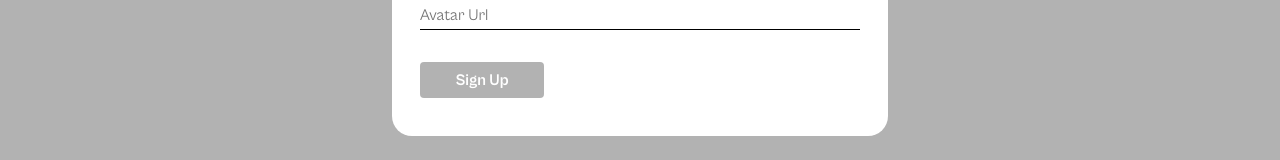
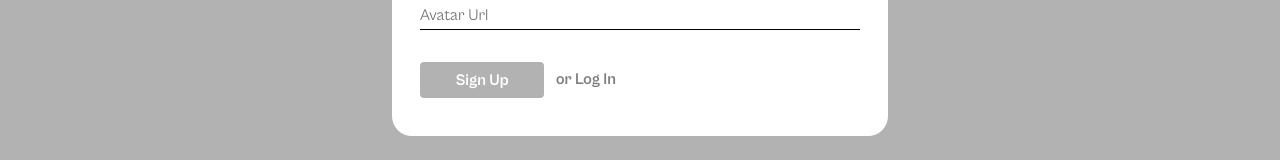
Before and after one commit to Alvarez-J1/se_project_react, a React (Vite) app: page / in a window 1280 px wide. Both pictures are taken after a click on the button "Sign Up". Shown: the part 492-652 px from the top of the page. Built offline with nearby package versions, Linux system fonts and the light colour scheme; no server answers.

Commit message:
fourth try

```diff
--- a/src/components/App/App.jsx
+++ b/src/components/App/App.jsx
@@ -1,6 +1,10 @@
+// React imports
 import { useEffect, useState } from "react";
 import { useNavigate, Routes, Route } from "react-router-dom";
+
+// Components
 import "./App.css";
+import AddItemModal from "../AddItemModal/AddItemModal";
 import ProtectedRoute from "../ProtectedRoute/ProtectedRoute";
 import Header from "../Header/Header";
 import Main from "../Main/Main";
@@ -10,18 +14,21 @@ import ItemModal from "../ItemModal/ItemModal";
 import RegisterModal from "../RegisterModal/RegisterModal";
 import LoginModal from "../LoginModal/LoginModal";
 import EditProfileModal from "../EditProfileModal/EditProfileModal";
+
+// Utils
 import { getWeather, filterWeatherData } from "../../utils/weatherApi";
 import {
   apiKey,
   coordinates,
   defaultClothingItems,
 } from "../../utils/constants";
-import CurrentTemperatureUnitContext from "../../contexts/CurrentTemperatureUnitContext";
-import CurrentUserContext from "../../contexts/CurrentUserContext";
-import AddItemModal from "../AddItemModal/AddItemModal";
 import { getItems, deleteItem } from "../../utils/api";
 import * as auth from "../../utils/auth";
 import * as api from "../../utils/api";
+
+// Contexts
+import CurrentTemperatureUnitContext from "../../contexts/CurrentTemperatureUnitContext";
+import CurrentUserContext from "../../contexts/CurrentUserContext";
 
 function App() {
   const [weatherData, setWeatherData] = useState({
@@ -56,7 +63,7 @@ function App() {
           setToken(data.token);
           setCurrentUser(user);
           setIsLoggedIn(true);
-          closeRegisterModal();
+          closeActiveModal();
           navigate("/");
           return data;
         });
@@ -83,7 +90,7 @@ function App() {
               setToken(data.token);
               setCurrentUser(user);
               setIsLoggedIn(true);
-              closeLoginModal();
+              closeActiveModal();
               navigate("/");
               return data;
             })
@@ -115,7 +122,7 @@ function App() {
       .editProfile({ name, avatar }, token)
       .then((updatedUser) => {
         setCurrentUser(updatedUser);
-        closeEditProfileModal();
+        closeActiveModal();
       })
       .catch((err) => {
         console.error("Update failed", err);
@@ -173,19 +180,7 @@ function App() {
     setActiveModal("edit-profile");
   };
 
-  const closeRegisterModal = () => {
-    setActiveModal("");
-  };
-
   const closeActiveModal = () => {
-    setActiveModal("");
-  };
-
-  const closeLoginModal = () => {
-    setActiveModal("");
-  };
-
-  const closeEditProfileModal = () => {
     setActiveModal("");
   };
 
@@ -223,7 +218,9 @@ function App() {
         console.log("API Data:", data);
         setClothingItems(data);
       })
-      .catch(console.error);
+      .catch((err) => {
+        console.error("Failed to fetch weather data", err);
+      });
   }, []);
 
   useEffect(() => {
@@ -318,19 +315,20 @@ function App() {
           />
           <RegisterModal
             isOpen={activeModal === "register"}
-            onClose={closeRegisterModal}
+            onClose={closeActiveModal}
             onRegister={handleRegistration}
+            onOpenLogin={openLoginModal}
           />
           <LoginModal
             isOpen={activeModal === "login"}
-            onClose={closeLoginModal}
+            onClose={closeActiveModal}
             onLogin={handleLogin}
+            onOpenRegister={openRegisterModal}
           />
           <EditProfileModal
             isOpen={activeModal === "edit-profile"}
-            onClose={closeEditProfileModal}
+            onClose={closeActiveModal}
             onEditProfile={handleEditProfile}
-            currentUser={currentUser}
           />
         </div>
       </CurrentTemperatureUnitContext.Provider>
--- a/src/components/ClothesSection/ClothesSection.jsx
+++ b/src/components/ClothesSection/ClothesSection.jsx
@@ -10,8 +10,8 @@ function ClothesSection({
   onCardLike,
 }) {
   const currentUser = useContext(CurrentUserContext);
-  const userId = currentUser?.userId || "";
-  const userItems = clothingItems.filter((item) => item.owner === userId);
+  const _id = currentUser?._id || "";
+  const userItems = clothingItems.filter((item) => item.owner === _id);
 
   return (
     <div className="clothes-section">
--- a/src/components/LoginModal/LoginModal.css
+++ b/src/components/LoginModal/LoginModal.css
@@ -5,6 +5,8 @@
 .modal__submit.modal__submit--si {
   margin-top: 32px;
   background-color: #000000;
+  width: 73px;
+  height: 36px;
 }
 
 .modal__submit.modal__submit--si:disabled {
@@ -24,6 +26,21 @@
   color: black;
   font-weight: 600;
 }
+
 .input-error {
   border-bottom: 2px solid #ff3b00;
 }
+
+.loginModal__switch {
+  border: 0;
+  background-color: white;
+  padding: 0;
+  position: absolute;
+  bottom: 91px;
+  right: 310px;
+  color: #00000080;
+  cursor: pointer;
+  font-family: Cabinet Grotesk;
+  font-weight: 700;
+  font-size: 16px;
+}
--- a/src/components/LoginModal/LoginModal.jsx
+++ b/src/components/LoginModal/LoginModal.jsx
@@ -3,7 +3,12 @@ import ModalWithForm from "../ModalWithForm/ModalWithForm";
 import { useForm } from "../../hooks/useForm";
 import { useEffect, useState } from "react";
 
-export default function LoginModal({ onClose, isOpen, onLogin }) {
+export default function LoginModal({
+  onClose,
+  isOpen,
+  onLogin,
+  onOpenRegister,
+}) {
   const { values, handleChange, setValues } = useForm({
     email: "",
     password: "",
@@ -97,6 +102,13 @@ export default function LoginModal({ onClose, isOpen, onLogin }) {
       />
 
       {loginError && <span className="modal__error">{loginError}</span>}
+      <button
+        type="button"
+        className="loginModal__switch"
+        onClick={onOpenRegister}
+      >
+        or Sign Up
+      </button>
     </ModalWithForm>
   );
 }
--- a/src/components/RegisterModal/RegisterModal.css
+++ b/src/components/RegisterModal/RegisterModal.css
@@ -10,3 +10,17 @@
 .modal__submit.modal__submit--signup:disabled {
   background-color: #0000004d;
 }
+
+.registerModal__switch {
+  border: 0;
+  background-color: white;
+  padding: 0;
+  position: absolute;
+  bottom: 48px;
+  right: 272px;
+  color: #00000080;
+  cursor: pointer;
+  font-family: Cabinet Grotesk;
+  font-weight: 700;
+  font-size: 16px;
+}
--- a/src/components/RegisterModal/RegisterModal.jsx
+++ b/src/components/RegisterModal/RegisterModal.jsx
@@ -3,7 +3,12 @@ import ModalWithForm from "../ModalWithForm/ModalWithForm";
 import { useForm } from "../../hooks/useForm";
 import { useEffect } from "react";
 
-export default function RegisterModal({ onClose, isOpen, onRegister }) {
+export default function RegisterModal({
+  onClose,
+  isOpen,
+  onRegister,
+  onOpenLogin,
+}) {
   const { values, handleChange, setValues } = useForm({
     email: "",
     password: "",
@@ -95,6 +100,13 @@ export default function RegisterModal({ onClose, isOpen, onRegister }) {
           value={values.avatar}
         />
       </label>
+      <button
+        type="button"
+        onClick={onOpenLogin}
+        className="registerModal__switch"
+      >
+        or Log In
+      </button>
     </ModalWithForm>
   );
 }
--- a/src/utils/api.js
+++ b/src/utils/api.js
@@ -58,4 +58,5 @@ export {
   addCardLike,
   removeCardLike,
   processResponse,
+  baseUrl,
 };
--- a/src/utils/auth.js
+++ b/src/utils/auth.js
@@ -1,6 +1,4 @@
-import { processResponse } from "./api";
-
-const baseUrl = "http://localhost:3001";
+import { processResponse, baseUrl } from "./api";
 
 function signUp({ email, password, name, avatar }) {
   return fetch(`${baseUrl}/signup`, {
```
Also changed, not shown: src/components/ProtectedRoute/ProtectedRoute.jsx (+1 -6 lines).
